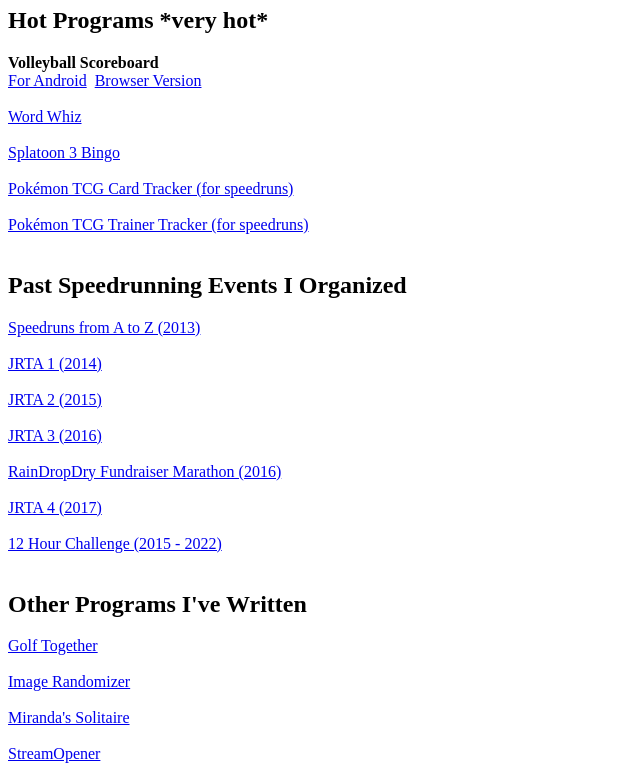
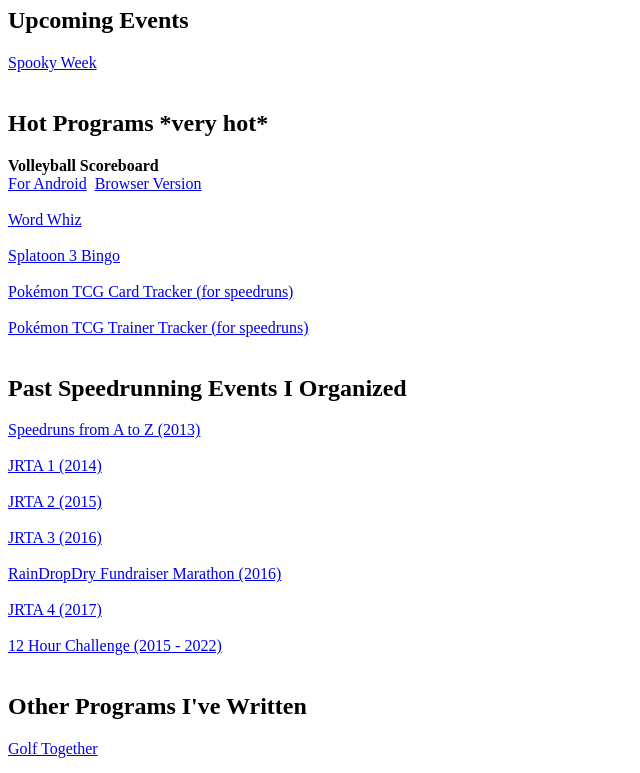
Before and after one commit to Go1den/go1den.github.io, a plain HTML site: page index.html in a window 1280 px wide. Shown: the part 73-846 px from the top of the page, without its empty margins (0-640 px from the left). Drawn offline with Linux system fonts and the light colour scheme.

Commit message:
Spooky week

```diff
--- a/index.html
+++ b/index.html
@@ -5,6 +5,9 @@
     </head>
     <body>
         <h1>Welcome to Go1den's github.io</h1>
+
+        <h2>Upcoming Events</h2>
+        <a href="spookyweek">Spooky Week</a><br/><br/>
 
         <h2>Hot Programs *very hot*</h2>
         <strong>Volleyball Scoreboard</strong><br>
```
